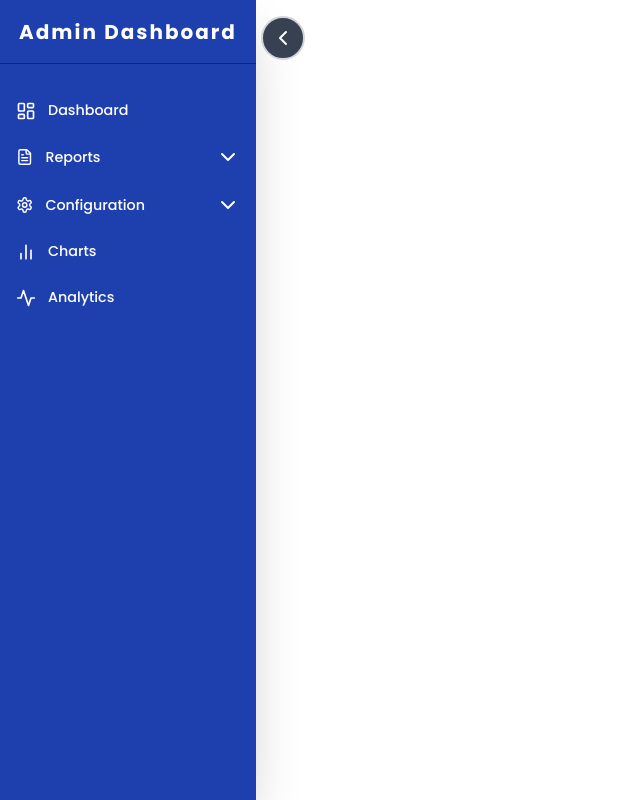
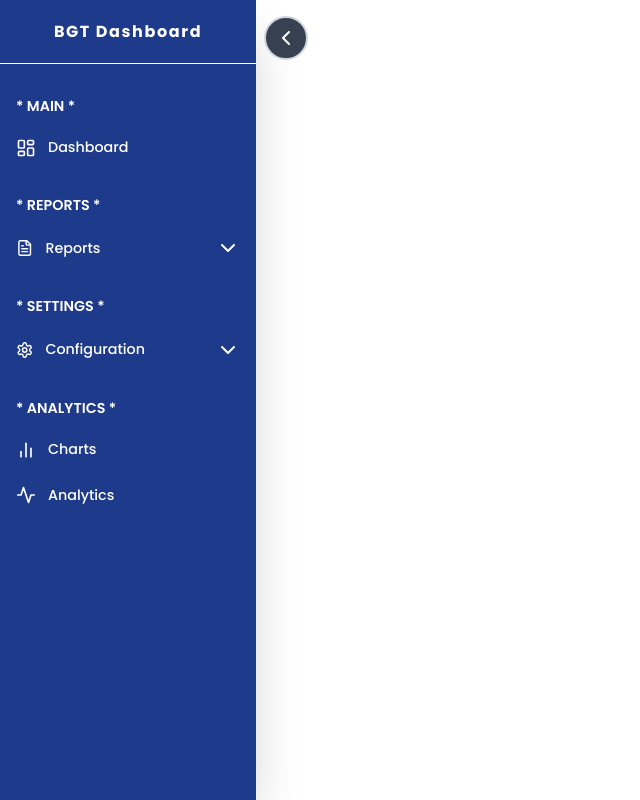
Before and after one commit to Mageshmca2001/loop, a React (Vite) app: page /dashboard in a window 1280 px wide. Shown: the whole page, without its empty margins (0-640 px from the left). Built offline with nearby package versions, Linux system fonts and the light colour scheme.

Commit message:
latest change

```diff
--- a/src/components/Sidebar.jsx
+++ b/src/components/Sidebar.jsx
@@ -1,160 +1,3 @@
-/*import React, { useState } from 'react';
-import logoImage from '../images/logo.png';
-import {
-  LayoutDashboard,
-  ChevronLeft,
-  ChevronRight,
-  FileText,
-  BarChart2,
-  PieChart,
-  Activity,
-  TrendingUp,
-  Percent,
-  ClipboardList,
-  Calendar,
-  Users,
-  LogOut,
-  ChevronDown,
-} from 'lucide-react';
-
-const Sidebar = ({ onToggle }) => {
-  const [isCollapsed, setIsCollapsed] = useState(false);
-  const [openDropdown, setOpenDropdown] = useState(null);
-
-  const menuItems = [
-    {
-      icon: LayoutDashboard,
-      label: 'Dashboard',
-      route: 'dashboard',
-    },
-    {
-      icon: FileText,
-      label: 'Reports',
-      route: 'reports',
-      subItems: [
-        { icon: Calendar, label: 'Daily Report', route: 'daily-report' },
-        { icon: BarChart2, label: 'Monthly Report', route: 'monthly-report' },
-        { icon: ClipboardList, label: 'Meter Reports', route: 'meter-reports' },
-      ],
-    },
-    {
-      icon: BarChart2,
-      label: 'Charts',
-      route: 'charts',
-      subItems: [
-        { icon: PieChart, label: 'Sales Chart', route: 'sales-chart' },
-        { icon: TrendingUp, label: 'Growth Chart', route: 'growth-chart' },
-      ],
-    },
-    {
-      icon: Activity,
-      label: 'Analytics',
-      route: 'analytics',
-      subItems: [
-        { icon: TrendingUp, label: 'Website Traffic', route: 'website-traffic' },
-        { icon: Percent, label: 'Conversion Rates', route: 'conversion-rates' },
-      ],
-    },
-    {
-      icon: Users,
-      label: 'Users',
-      route: 'users',
-    },
-    {
-      icon: LogOut,
-      label: 'Logout',
-      route: 'logout',
-    },
-  ];
-
-  const toggleSidebar = () => {
-    const collapsed = !isCollapsed;
-    setIsCollapsed(collapsed);
-    onToggle(collapsed); // Notify parent layout
-  };
-
-  const handleDropdownToggle = (route) => {
-    setOpenDropdown(openDropdown === route ? null : route);
-  };
-
-  return (
-    <div
-      className={`fixed h-screen bg-gray-800 text-white shadow-xl transition-all duration-300 ${
-        isCollapsed ? 'w-20' : 'w-64'
-      }`}
-    >
-     <button
-  onClick={toggleSidebar}
-  className="absolute top-4 right-[-10px] transform translate-x-1/2 bg-gray-700 border-2 border-white p-2 rounded-full z-10 hover:bg-gray-600 transition duration-300 hover:scale-105"
->
-  {isCollapsed ? <ChevronRight /> : <ChevronLeft />}
-</button>
-
-
-      <div className="h-16 flex items-center justify-center border-b border-gray-700">
-        {!isCollapsed ? (
-          <h1 className="text-xl font-bold">Admin Dashboard</h1>
-        ) : (
-          <img src={logoImage} className="rounded-full w-10 h-10" alt="Logo" />
-        )}
-      </div>
-
-      <nav className="mt-8">
-        {menuItems.map((item) => (
-          <div key={item.route}>
-            <button
-              onClick={() => {
-                if (item.subItems) {
-                  handleDropdownToggle(item.route);
-                }
-              }}
-              className={`w-full flex items-center px-4 py-3 hover:bg-gray-700 transition duration-300 ${
-                isCollapsed ? 'justify-center' : 'justify-start'
-              }`}
-            >
-              <item.icon />
-              {!isCollapsed && (
-                <div className="flex justify-between w-full items-center ml-3">
-                  <span>{item.label}</span>
-                  {item.subItems && (
-                    <ChevronDown
-                      className={`transition-transform ${
-                        openDropdown === item.route ? 'rotate-180' : 'rotate-0'
-                      }`}
-                    />
-                  )}
-                </div>
-              )}
-            </button>
-
-            {item.subItems && openDropdown === item.route && (
-              <div
-                className={`pl-8 ${
-                  isCollapsed ? 'hidden' : 'block'
-                } transition-all`}
-              >
-                {item.subItems.map((subItem) => (
-                  <button
-                    key={subItem.route}
-                    className="w-full flex items-center px-4 py-2 hover:bg-gray-600 text-gray-300 transition duration-300"
-                  >
-                    <subItem.icon className="mr-3" />
-                    <span>{subItem.label}</span>
-                  </button>
-                ))}
-              </div>
-            )}
-          </div>
-        ))}
-      </nav>
-    </div>
-
-
-  );
-};
-
-export default Sidebar;*/
-
 import React, { useState, useEffect } from 'react';
 import { Link, useLocation } from 'react-router-dom';
 import logoImage from '../images/logo.png';
@@ -178,20 +21,33 @@ const Sidebar = ({ children }) => {
 
   const menuItems = [
     {
+      heading: '* MAIN *', // Section heading
+      items: [
+        {
           icon: LayoutDashboard,
           label: 'Dashboard',
           route: '/dashboard',
         },
+      ],
+    },
+    {
+      heading: '* REPORTS *', // Section heading
+      items: [
         {
           icon: FileText,
           label: 'Reports',
-      route: null,  // Indicates dropdown
+          route: null, // Indicates dropdown
           subItems: [
             { icon: FileText, label: 'Daily Report', route: '/reports/daily' },
             { icon: FileText, label: 'Monthly Report', route: '/reports/monthly' },
             { icon: FileText, label: 'Meter Report', route: '/reports/meter' },
           ],
         },
+      ],
+    },
+    {
+      heading: '* SETTINGS *', // Section heading
+      items: [
         {
           icon: Settings,
           label: 'Configuration',
@@ -200,16 +56,22 @@ const Sidebar = ({ children }) => {
             { icon: Users, label: 'Users', route: '/users' },
           ],
         },
-
+      ],
+    },
     {
-      icon: BarChart2   ,
+      heading: '* ANALYTICS *', // Section heading
+      items: [
+        {
+          icon: BarChart2,
           label: 'Charts',
           route: '/chart/chart',
         },
         {
-      icon: Activity   ,
+          icon: Activity,
           label: 'Analytics',
           route: '/analytics',
+        },
+      ],
     },
   ];
 
@@ -219,45 +81,64 @@ const Sidebar = ({ children }) => {
     setOpenDropdown(openDropdown === route ? null : route);
   };
 
+  const handleLinkClick = () => {
+    setOpenDropdown(null); // Close dropdown when a link is clicked
+  };
+
   useEffect(() => {
     const currentPath = location.pathname;
     const matchingMenuItem = menuItems.find(
-      (item) => item.subItems && item.subItems.some((sub) => sub.route === currentPath)
+      (section) =>
+        section.items.some(
+          (item) =>
+            item.subItems && item.subItems.some((sub) => sub.route === currentPath)
+        )
     );
 
     if (matchingMenuItem) {
-      setOpenDropdown(matchingMenuItem.label);
+      setOpenDropdown(
+        matchingMenuItem.items.find((item) => item.subItems)?.label
+      );
     } else {
       setOpenDropdown(null);
     }
   }, [location.pathname]);
 
   return (
-    <div className="flex h-screen bg-white" style={{ fontFamily: 'Poppins, sans-serif' }}>
+    <div className="flex h-screen " style={{ fontFamily: 'Poppins, sans-serif' }}>
       {/* Sidebar */}
       <div
-  className={`fixed h-screen bg-blue-800 text-white shadow-2xl transition-all duration-300 ease-in-out
+        className={`fixed h-screen bg-blue-900 text-white shadow-2xl transition-all duration-300 ease-in-out
           ${isCollapsed ? 'w-20' : 'w-64'}`}
       >
-
         <button
           onClick={toggleSidebar}
-          className="absolute top-4 right-[-27px] transform translate-x-1/2 bg-gray-700 border-2 border-gray-300 p-2 rounded-full z-10 hover:bg-gray-600 transition duration-300 hover:scale-105"
+          className="absolute top-4 right-[-30px] transform translate-x-1/2 bg-gray-700 border-2 border-gray-300 p-2 rounded-full z-10 hover:bg-gray-600 transition duration-300 hover:scale-105"
         >
           {isCollapsed ? <Menu className="w-6 h-6" /> : <ChevronLeft />}
         </button>
 
-        <div className="h-16 flex items-center justify-center border-b border-gray-800">
+        <div className="h-16 flex items-center justify-center border-b border-white">
           {!isCollapsed ? (
-            <h1 className="text-xl font-bold tracking-widest">Admin Dashboard</h1>
+            <h1 className="text-base font-bold tracking-widest"> BGT Dashboard</h1>
           ) : (
             <img src={logoImage} className="rounded-full w-10 h-10" alt="Logo" />
           )}
         </div>
 
         {/* Sidebar Navigation */}
-        <nav className="mt-6">
-          {menuItems.map((item) => (
+        <nav className="mt-6 h-full overflow-y-auto">
+          {menuItems.map((section, index) => (
+            <div key={index} className="mb-4">
+              {!isCollapsed && (
+                <h2
+                  className="text-ml font-semibold text-white px-4 py-2 uppercase"
+                  style={{ fontFamily: 'Poppins, sans-serif' }}
+                >
+                  {section.heading}
+                </h2>
+              )}
+              {section.items.map((item) => (
                 <div key={item.label}>
                   {item.subItems ? (
                     // Dropdown Toggle Button
@@ -284,7 +165,7 @@ const Sidebar = ({ children }) => {
                       className={`w-full flex items-center px-4 py-3 hover:bg-blue-600 transition-all font-medium ${
                         isCollapsed ? 'justify-center' : 'justify-start'
                       }`}
-                  onClick={() => setOpenDropdown(null)} // Close dropdown when a link is clicked
+                      onClick={handleLinkClick} // Close dropdown when a link is clicked
                     >
                       <item.icon className="w-5 h-5" />
                       {!isCollapsed && <span className="ml-3">{item.label}</span>}
@@ -305,7 +186,7 @@ const Sidebar = ({ children }) => {
                           className={`w-full flex items-center px-4 py-3 hover:bg-blue-700 transition-all font-light ${
                             isCollapsed ? 'justify-center' : 'justify-start'
                           }`}
-                      onClick={() => setOpenDropdown(null)} // Close dropdown when a sub-item is clicked
+                          onClick={handleLinkClick} // Close dropdown when a sub-item is clicked
                         >
                           {subItem.icon && <subItem.icon className="w-5 h-5 mr-2" />}
                           <span>{subItem.label}</span>
@@ -313,6 +194,8 @@ const Sidebar = ({ children }) => {
                       ))}
                     </div>
                   )}
+                </div>
+              ))}
             </div>
           ))}
         </nav>
```
Lines whose indentation alone changed are shown as unchanged.
